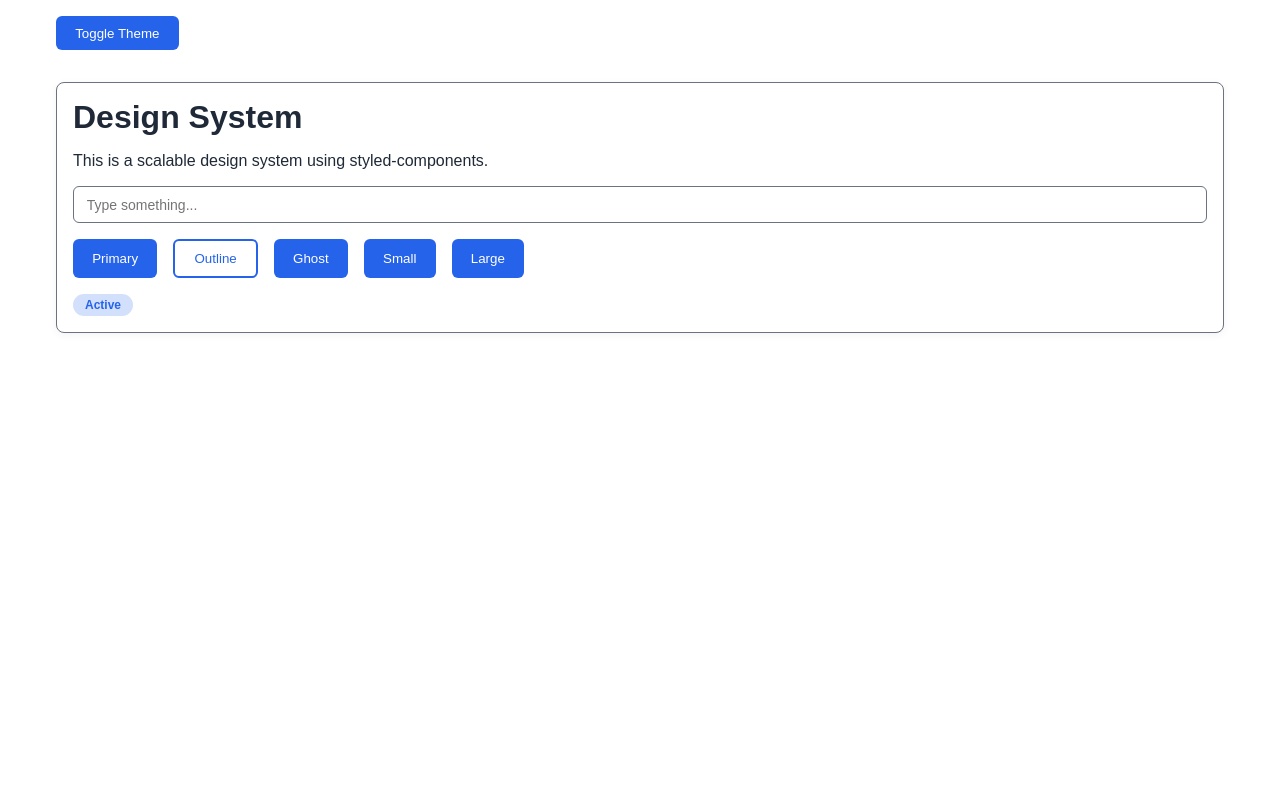
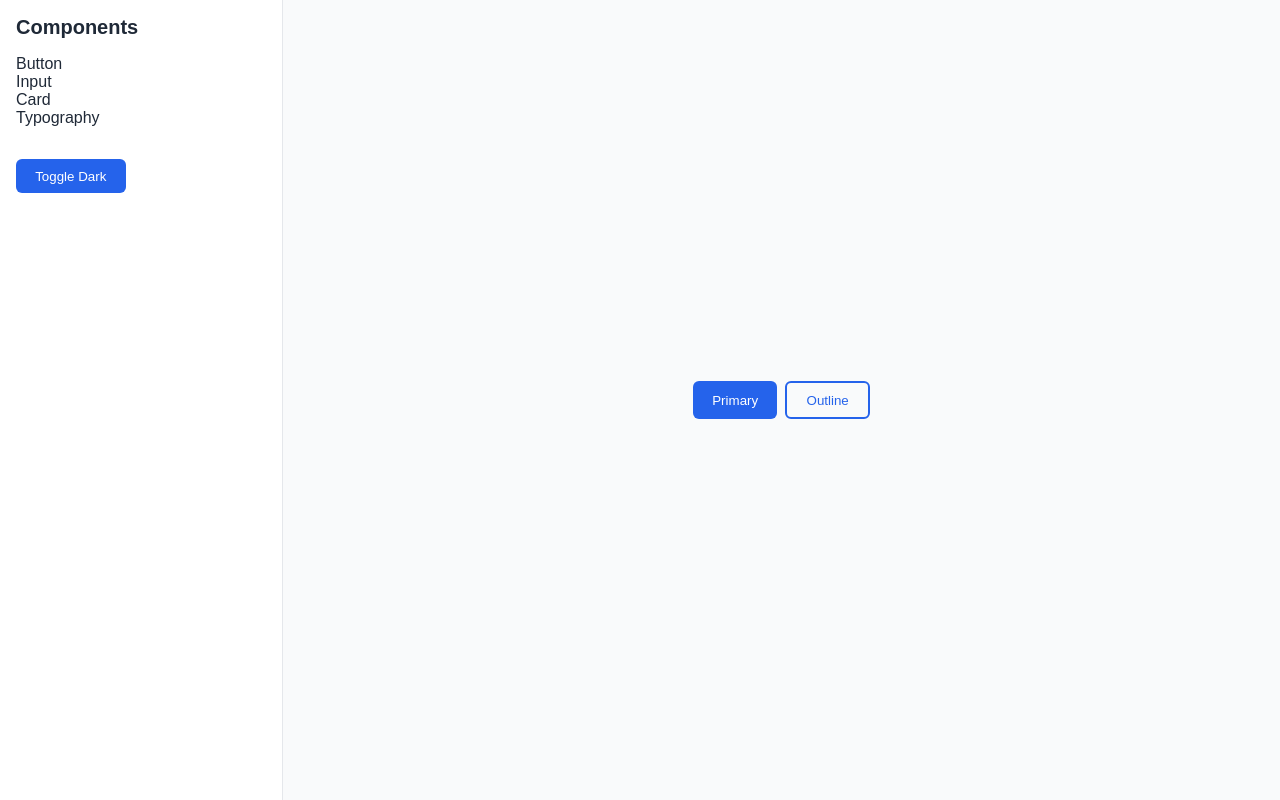
Before and after one commit to Washimakhtar786/design-system-kit, a React (Vite) app: page / in a window 1280 px wide. Built offline with nearby package versions, Linux system fonts and the light colour scheme.

Commit message:
feat: add global theme toggle in Storybook toolbar

```diff
--- a/src/App.jsx
+++ b/src/App.jsx
@@ -1,66 +1,114 @@
 import { useState } from "react";
 import { ThemeProvider } from "styled-components";
-
+import { lightTheme, darkTheme } from "./theme/theme";
 import { GlobalStyle } from "./theme/GlobalStyle";
-import { lightTheme, darkTheme } from "./theme/theme";
 
 import { Button } from "./components/Button";
 import { Input } from "./components/input";
 import { Card } from "./components/Card";
-import { Badge } from "./components/Badge";
 import { Typography } from "./components/Typography";
+import { Box } from "./components/Box";
 import { Flex } from "./components/Flex";
-import { Container } from "./components/Container";
 
 function App() {
   const [isDark, setIsDark] = useState(false);
+  const [active, setActive] = useState("button");
+
+  const renderComponent = () => {
+    switch (active) {
+      case "button":
+        return (
+          <Flex gap="sm">
+            <Button>Primary</Button>
+            <Button variant="outline">Outline</Button>
+          </Flex>
+        );
+
+      case "input":
+        return (
+          <Box style={{ width: "100%" }}>
+            <Input placeholder="Type here..." />
+            <Input
+              error
+              placeholder="Error input"
+              style={{ marginTop: "1rem" }}
+            />
+          </Box>
+        );
+
+      case "card":
+        return (
+          <Card style={{ width: "300px" }}>
+            <Typography variant="h3">Card Title</Typography>
+            <Typography variant="body" style={{ marginTop: "1rem" }}>
+              This is a reusable card component.
+            </Typography>
+          </Card>
+        );
+
+      case "typography":
+        return (
+          <Box>
+            <Typography variant="h1">Heading 1</Typography>
+            <Typography variant="h2">Heading 2</Typography>
+            <Typography variant="body">
+              This is body text
+            </Typography>
+          </Box>
+        );
+
+      default:
+        return <div>Select component</div>;
+    }
+  };
 
   return (
     <ThemeProvider theme={isDark ? darkTheme : lightTheme}>
       <GlobalStyle />
 
-      <Container>
-        {/* 🔘 THEME TOGGLE */}
-        <Button onClick={() => setIsDark(!isDark)}>
-          Toggle Theme
-        </Button>
+      <Flex style={{ height: "100vh" }}>
+        {/* Sidebar */}
+        <Box
+          bg={isDark ? "#1f2937" : "#ffffff"}
+          style={{
+            width: "250px",
+            borderRight: "1px solid #e5e7eb",
+            padding: "1rem",
+          }}
+        >
+          <Typography variant="h3">Components</Typography>
 
-        {/* 📦 CARD */}
-        <Card style={{ marginTop: "2rem" }}>
+          <Box style={{ marginTop: "1rem" }}>
+            <div onClick={() => setActive("button")}>Button</div>
+            <div onClick={() => setActive("input")}>Input</div>
+            <div onClick={() => setActive("card")}>Card</div>
+            <div onClick={() => setActive("typography")}>
+              Typography
+            </div>
+          </Box>
 
-          {/* 🧠 TYPOGRAPHY */}
-          <Typography variant="h1">
-            Design System
-          </Typography>
+          <Button
+            style={{ marginTop: "2rem" }}
+            onClick={() => setIsDark(!isDark)}
+          >
+            Toggle {isDark ? "Light" : "Dark"}
+          </Button>
+        </Box>
 
-          <Typography
-            variant="body"
-            style={{ marginTop: "1rem" }}
-          >
-            This is a scalable design system using styled-components.
-          </Typography>
-
-          {/* 🧾 INPUT */}
-          <Input
-            placeholder="Type something..."
-            style={{ marginTop: "1rem" }}
-          />
-
-          {/* 🔘 BUTTON VARIANTS */}
-          <Flex gap="1rem" style={{ marginTop: "1rem" }}>
-            <Button>Primary</Button>
-            <Button variant="outline">Outline</Button>
-            <Button variant="ghost">Ghost</Button>
-            <Button size="small">Small</Button>
-            <Button size="large">Large</Button>
-          </Flex>
-
-          {/* 🏷️ BADGE */}
-          <Badge style={{ marginTop: "1rem" }}>
-            Active
-          </Badge>
-        </Card>
-      </Container>
+        {/* Preview Area */}
+        <Box
+          bg={isDark ? "#111827" : "#f9fafb"}
+          style={{
+            flex: 1,
+            padding: "2rem",
+            display: "flex",
+            alignItems: "center",
+            justifyContent: "center",
+          }}
+        >
+          {renderComponent()}
+        </Box>
+      </Flex>
     </ThemeProvider>
   );
 }
--- a/src/theme/GlobalStyle.js
+++ b/src/theme/GlobalStyle.js
@@ -1,15 +1,13 @@
 import { createGlobalStyle } from "styled-components";
 
 export const GlobalStyle = createGlobalStyle`
-  *, *::before, *::after {
-    box-sizing: border-box;
-  }
-
   body {
     margin: 0;
     font-family: sans-serif;
+
     background-color: ${({ theme }) => theme.colors.background};
     color: ${({ theme }) => theme.colors.text};
+
     transition: all 0.3s ease;
   }
 `;
```
Also changed, not shown: 1 other file (tests, documents, lock files or other folders).
